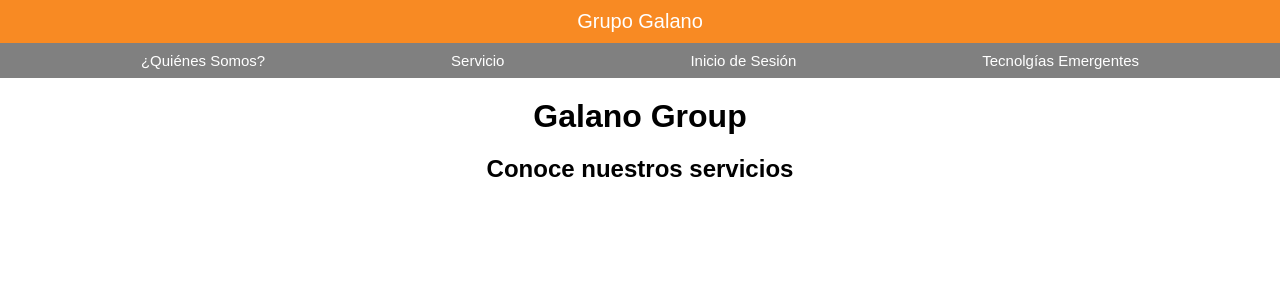
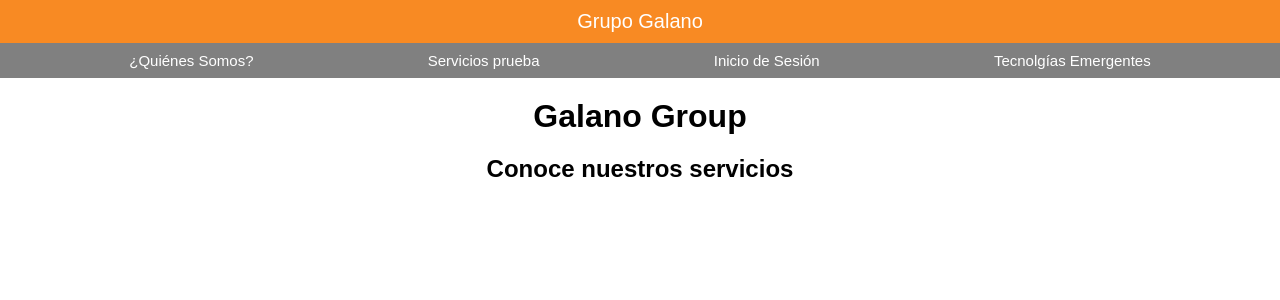
Before and after one commit to m0805c/Galano, a Django app: page / in a window 1280 px wide. Shown: the top 300 px of the page. Run offline with Django 5.2, Linux system fonts and the light colour scheme.

Commit message:
test de parte de marcelo

```diff
--- a/core/templates/core/landing_page.html
+++ b/core/templates/core/landing_page.html
@@ -17,7 +17,7 @@
     <!-- Barra gris de navegación -->
     <div class="navbar">
         <a href="{% url 'quienes_somos' %}">¿Quiénes Somos?</a>
-        <a href="{% url 'servicios' %}">Servicio</a>
+        <a href="{% url 'servicios' %}">Servicios prueba</a>
         <a href="{% url 'iniciosesion' %}">Inicio de Sesión</a>
         <a href="{% url 'tecnologias' %}">Tecnolgías Emergentes</a>
     </div>
```
